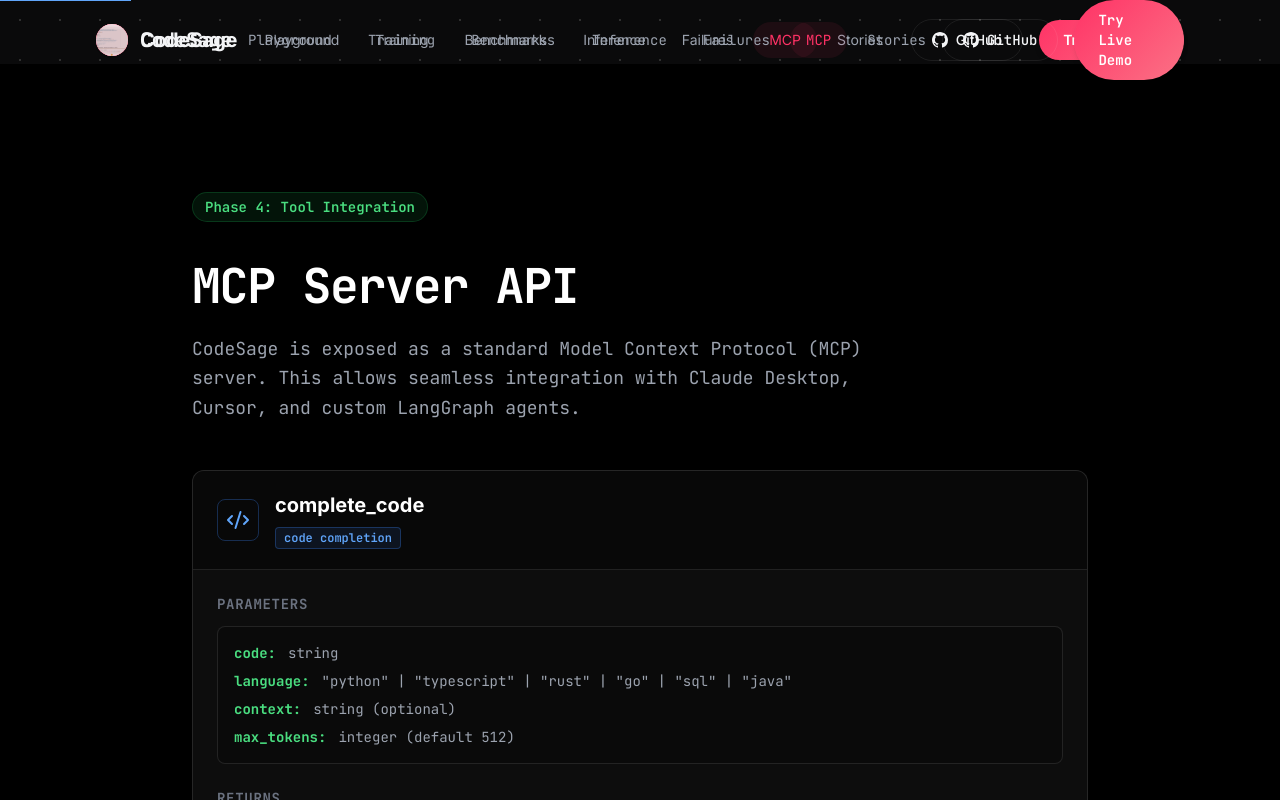
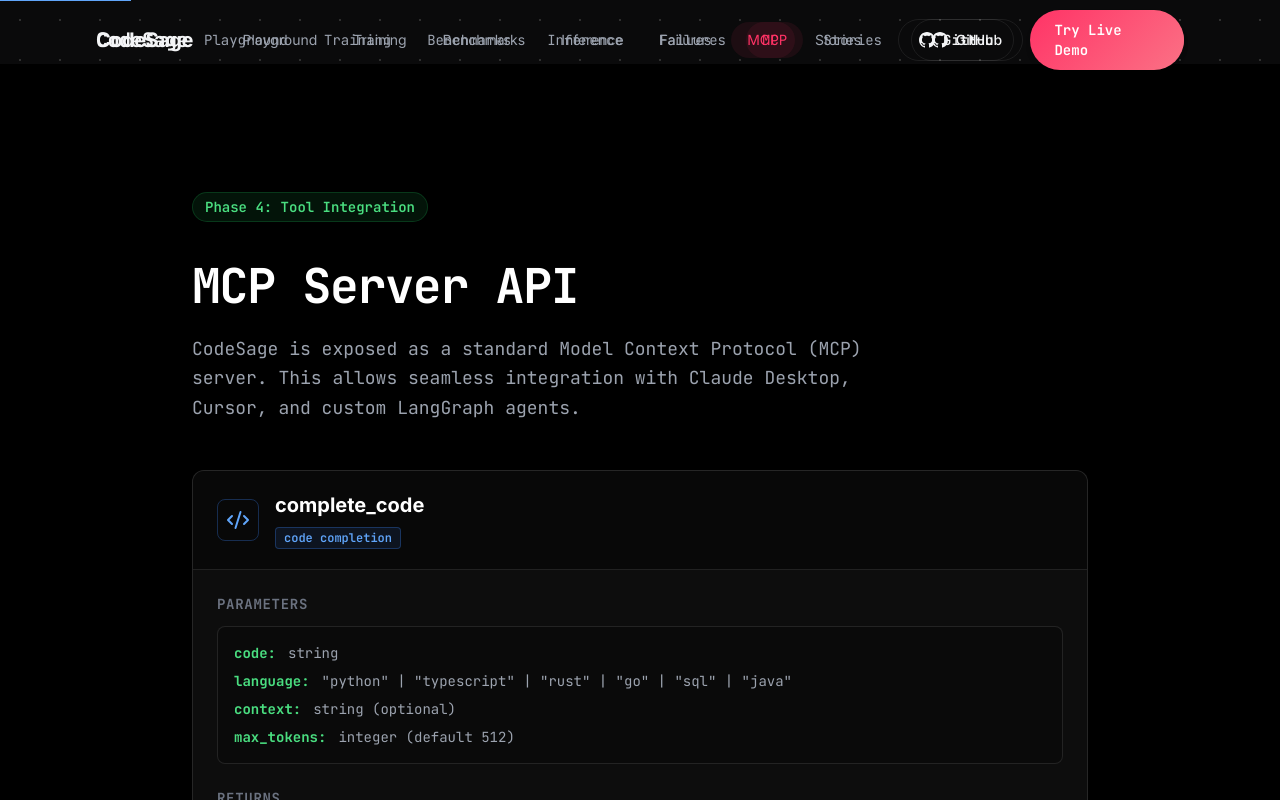
Before and after one commit to Gaurav711cgu/Codesage, a Next.js app in the folder frontend/: page /mcp in a window 1280 px wide. Shown: the top 800 px of the page. Built offline with nearby package versions, Linux system fonts and the light colour scheme.

Commit message:
style: remove logo image from navbar

```diff
--- a/frontend/src/components/Nav.tsx
+++ b/frontend/src/components/Nav.tsx
@@ -47,14 +47,6 @@
         <div className="max-w-6xl mx-auto px-4 sm:px-6 lg:px-8 flex items-center justify-between h-20">
           {/* Logo */}
           <Link href="/" className="flex items-center gap-3 group no-underline" aria-label="CodeSage Home">
-            <div className="relative w-8 h-8 rounded-full flex items-center justify-center overflow-hidden transition-transform group-hover:scale-105 shadow-sm" style={{ background: 'var(--cs-primary)' }}>
-              <Image
-                src="/logo.png"
-                alt="CodeSageZ Logo"
-                fill
-                className="object-cover invert opacity-90"
-              />
-            </div>
             <span className="font-playfair font-bold text-xl tracking-tight" style={{ color: 'var(--cs-text)' }}>CodeSage</span>
           </Link>
 
```
